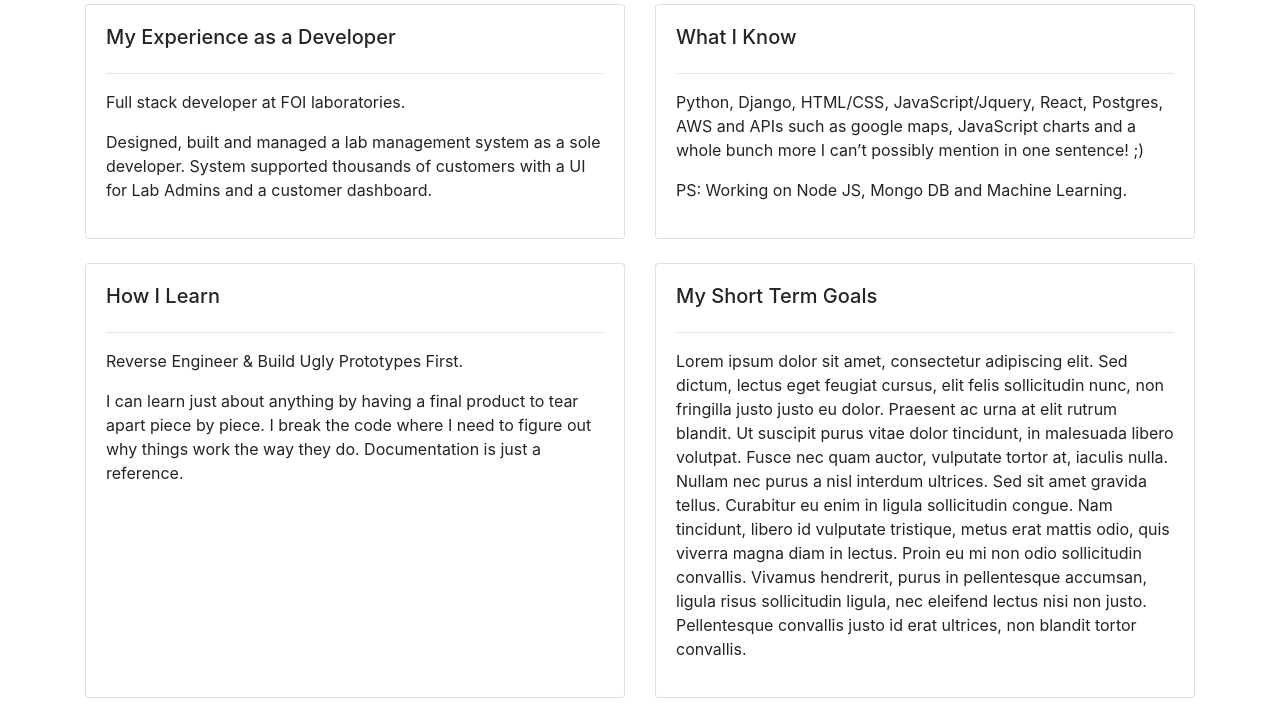
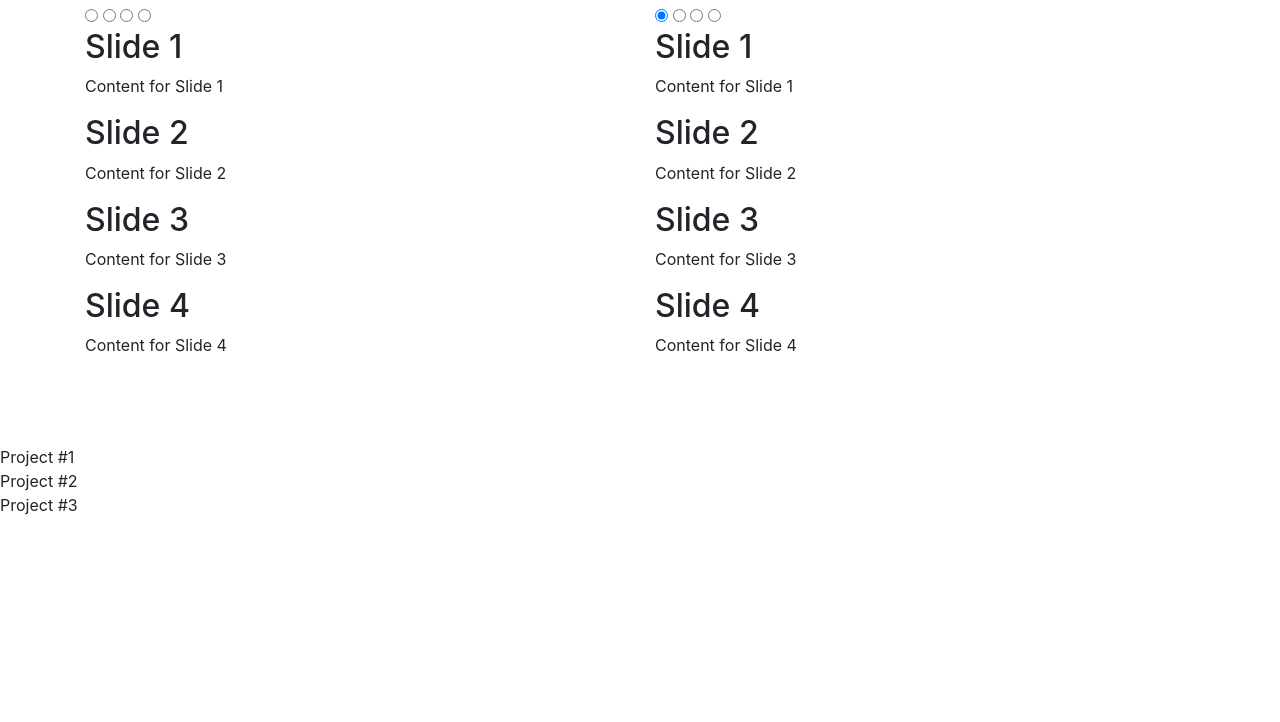
Before and after one commit to DavidCJAdindu/data-portfolio, a Django app: page / in a window 1280 px wide. Shown: the part 980-1702 px from the top of the page. After the commit the page ends 1495 px from the top, so only its background shows below. Run offline with Django 4.2, Linux system fonts and the light colour scheme; some libraries are stand-ins or nearby versions.

Commit message:
all features added to frontend

```diff
--- a/portfolio/portfolio_app/templates/portfolio_app/home.html
+++ b/portfolio/portfolio_app/templates/portfolio_app/home.html
@@ -49,48 +49,163 @@
             <br>
             <div class="row">
                 <div class="col-md-6">
-                    <div class="card card-body h-100">
-                        <h5>My Experience as a Developer</h5>
-                        <hr>
-                        <p>Full stack developer at FOI laboratories.</p>
-                        <p>Designed, built and managed a lab management system as a sole developer. System supported thousands of customers with a UI for Lab Admins and a customer dashboard.</p>
+                    <div id="slider">
+                        <input type="radio" name="slider" id="slide1" checked>
+                        <input type="radio" name="slider" id="slide2">
+                        <input type="radio" name="slider" id="slide3">
+                        <input type="radio" name="slider" id="slide4">
+                        <div id="slides">
+                           <div id="overflow">
+                              <div class="inner">
+                                 <div class="slide slide_1">
+                                    <div class="slide-content">
+                                       <h2>Slide 1</h2>
+                                       <p>Content for Slide 1</p>
+                                    </div>
+                                 </div>
+                                 <div class="slide slide_2">
+                                    <div class="slide-content">
+                                       <h2>Slide 2</h2>
+                                       <p>Content for Slide 2</p>
+                                    </div>
+                                 </div>
+                                 <div class="slide slide_3">
+                                    <div class="slide-content">
+                                       <h2>Slide 3</h2>
+                                       <p>Content for Slide 3</p>
+                                    </div>
+                                 </div>
+                                 <div class="slide slide_4">
+                                    <div class="slide-content">
+                                       <h2>Slide 4</h2>
+                                       <p>Content for Slide 4</p>
+                                    </div>
+                                 </div>
+                              </div>
+                           </div>
+                        </div>
+                        <div id="controls">
+                           <label for="slide1"></label>
+                           <label for="slide2"></label>
+                           <label for="slide3"></label>
+                           <label for="slide4"></label>
+                        </div>
+                        <div id="bullets">
+                           <label for="slide1"></label>
+                           <label for="slide2"></label>
+                           <label for="slide3"></label>
+                           <label for="slide4"></label>
+                        </div>
                      </div>
                 </div>
 
                 <div class="col-md-6">
-                    <div class="card card-body h-100">
-                        <h5>What I Know</h5>
-                        <hr>
-                        <p>Python, Django, HTML/CSS, JavaScript/Jquery, React, Postgres, AWS and APIs such as google maps, JavaScript charts and a whole bunch more I can’t possibly mention in one sentence! ;)</p>
-                        <p>PS: Working on Node JS, Mongo DB and Machine Learning.</p>
+                    <div id="slider">
+                        <input type="radio" name="slider" id="slide1" checked>
+                        <input type="radio" name="slider" id="slide2">
+                        <input type="radio" name="slider" id="slide3">
+                        <input type="radio" name="slider" id="slide4">
+                        <div id="slides">
+                           <div id="overflow">
+                              <div class="inner">
+                                 <div class="slide slide_1">
+                                    <div class="slide-content">
+                                       <h2>Slide 1</h2>
+                                       <p>Content for Slide 1</p>
+                                    </div>
+                                 </div>
+                                 <div class="slide slide_2">
+                                    <div class="slide-content">
+                                       <h2>Slide 2</h2>
+                                       <p>Content for Slide 2</p>
+                                    </div>
+                                 </div>
+                                 <div class="slide slide_3">
+                                    <div class="slide-content">
+                                       <h2>Slide 3</h2>
+                                       <p>Content for Slide 3</p>
+                                    </div>
+                                 </div>
+                                 <div class="slide slide_4">
+                                    <div class="slide-content">
+                                       <h2>Slide 4</h2>
+                                       <p>Content for Slide 4</p>
                                     </div>
                                  </div>
                               </div>
-            <br>
-            <div class="row">
-                <div class="col-md-6">
-                    <div class="card card-body h-100">
-                        <h5>How I Learn</h5>
-                        <hr>
-                        <p>Reverse Engineer & Build Ugly Prototypes First.</p>
-
-                        <p>I can learn just about anything by having a final product to tear apart piece by piece. I break the code where I need to figure out why things work the way they do. Documentation is just a reference.</p>
                            </div>
                         </div>
-
-                <div class="col-md-6">
-                    <div class="card card-body h-100">
-                        <h5>My Short Term Goals</h5>
-                    <hr>
-                    <p>Lorem ipsum dolor sit amet, consectetur adipiscing elit. Sed dictum, lectus eget feugiat cursus, elit felis sollicitudin nunc, non fringilla justo justo eu dolor. Praesent ac urna at elit rutrum blandit. Ut suscipit purus vitae dolor tincidunt, in malesuada libero volutpat. Fusce nec quam auctor, vulputate tortor at, iaculis nulla. Nullam nec purus a nisl interdum ultrices. Sed sit amet gravida tellus. Curabitur eu enim in ligula sollicitudin congue. Nam tincidunt, libero id vulputate tristique, metus erat mattis odio, quis viverra magna diam in lectus. Proin eu mi non odio sollicitudin convallis. Vivamus hendrerit, purus in pellentesque accumsan, ligula risus sollicitudin ligula, nec eleifend lectus nisi non justo. Pellentesque convallis justo id erat ultrices, non blandit tortor convallis.
-                    </p>
-
+                        <div id="controls">
+                           <label for="slide1"></label>
+                           <label for="slide2"></label>
+                           <label for="slide3"></label>
+                           <label for="slide4"></label>
+                        </div>
+                        <div id="bullets">
+                           <label for="slide1"></label>
+                           <label for="slide2"></label>
+                           <label for="slide3"></label>
+                           <label for="slide4"></label>
+                        </div>
                      </div>
                 </div>
             </div>
             <br>
         </div>
 
+        <div class="row" >
+            <div class="col-md-12">
+                <div class="carousel">
+                    <div class="carousel__item">Project #1</div>
+                    <div class="carousel__item">Project #2</div>
+                    <div class="carousel__item">Project #3</div>
+                </div>
+            </div>
+        </div>
+
+        <script>
+            document.querySelectorAll(".carousel").forEach((carousel) => {
+  const items = carousel.querySelectorAll(".carousel__item");
+  const buttonsHtml = Array.from(items, () => {
+    return `<span class="carousel__button"></span>`;
+  });
+
+  carousel.insertAdjacentHTML(
+    "beforeend",
+    `
+		<div class="carousel__nav">
+			${buttonsHtml.join("")}
+		</div>
+	`
+  );
+
+  const buttons = carousel.querySelectorAll(".carousel__button");
+
+  buttons.forEach((button, i) => {
+    button.addEventListener("click", () => {
+      // un-select all the items
+      items.forEach((item) =>
+        item.classList.remove("carousel__item--selected")
+      );
+      buttons.forEach((button) =>
+        button.classList.remove("carousel__button--selected")
+      );
+
+      items[i].classList.add("carousel__item--selected");
+      button.classList.add("carousel__button--selected");
+    });
+  });
+
+  // Select the first item on page load
+  items[0].classList.add("carousel__item--selected");
+  buttons[0].classList.add("carousel__button--selected");
+});
+
+        </script>
+
+
+
+
 
     </body>
 
```
Also changed, not shown: 1 other file. Lines whose indentation alone changed are shown as unchanged.
